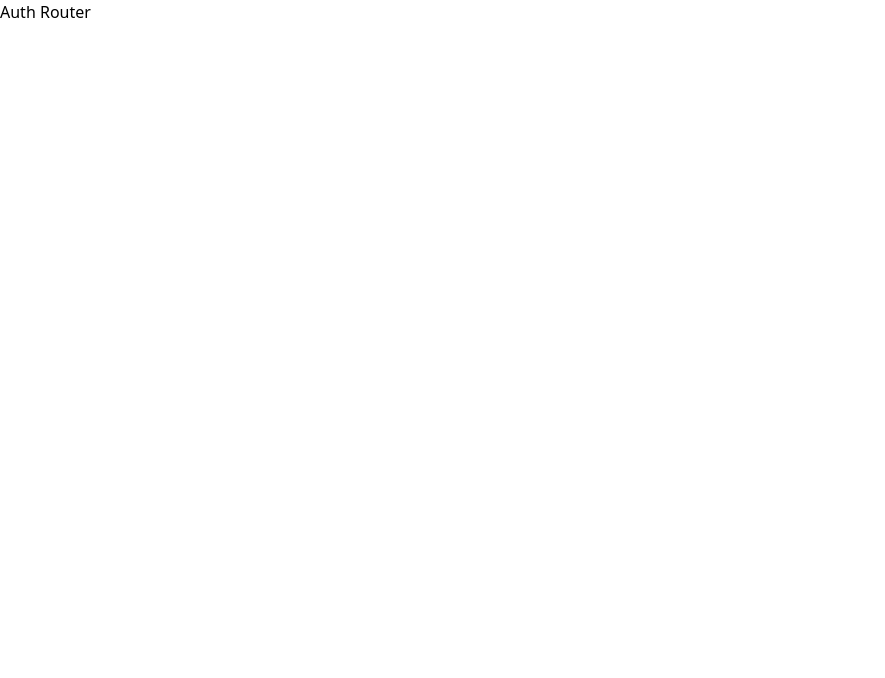
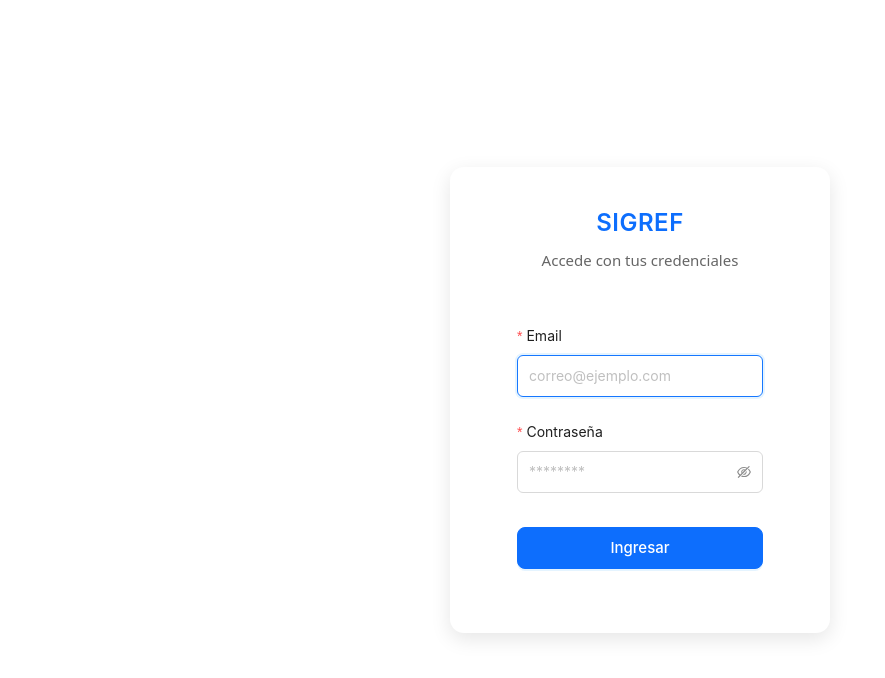
Before and after one commit to SIGREF-UNAH/SIGREF, a React (Vite) app in the folder FE/: page / in a window 1280 px wide. Shown: the top 678 px of the page, without its empty margins (0-885 px from the left). Built offline with nearby package versions, Linux system fonts and the light colour scheme.

Commit message:
Trabajo en progreso

```diff
--- a/FE/package.json
+++ b/FE/package.json
@@ -11,6 +11,7 @@
   },
   "dependencies": {
     "@ant-design/pro-components": "^2.8.10",
+    "@ant-design/v5-patch-for-react-19": "^1.0.3",
     "@tailwindcss/vite": "^4.1.13",
     "@tanstack/react-query": "^5.87.4",
     "antd": "^5.27.4",
--- a/FE/src/features/auth/routers/AuthRouter.jsx
+++ /dev/null
@@ -1,7 +0,0 @@
-export const AuthRouter = () => {
-  return (
-    <div>
-      Auth Router
-    </div>
-  );
-};
--- /dev/null
+++ b/FE/src/features/auth/routers/AuthRouter.tsx
@@ -0,0 +1,155 @@
+import { LoginForm, ProFormText } from '@ant-design/pro-components';
+import { Button, message, Typography  } from 'antd';
+import React from 'react';
+import '@ant-design/v5-patch-for-react-19';
+
+const { Title } = Typography;
+
+const AuthRouter: React.FC = () => {
+  const handleSubmit = async (values: { email: string; password: string }) => {
+    try {
+      const response = await fetch(
+        '/realms/master/account/', {
+          method: 'POST',
+          headers: {
+            'Content-Type': 'application/x-www-form-urlencoded',
+          },
+          body: new URLSearchParams({
+            client_id: 'account',
+            client_secret: 'account',
+            grant_type: 'password',
+            username: values.email,
+            password: values.password,
+          }),
+        }
+      );
+
+      if (!response.ok) {
+        throw new Error('Login failed');
+      }
+
+      const data = await response.json();
+      console.log('Token recibido:', data);
+
+      // Guardar token en localStorage (o en contexto)
+      localStorage.setItem('access_token', data.access_token);
+
+      message.success('Login exitoso');
+    } catch (error) {
+      console.error(error);
+      message.error('Credenciales incorrectas');
+    }
+  };
+return (
+  <div
+    style={{
+      minHeight: "100vh",
+      display: "flex",
+      justifyContent: "center",
+      alignItems: "center",
+      backgroundColor: "#ffffff",
+      margin: 0,
+      padding: 0,
+    }}
+  >
+    <div
+      style={{
+        backgroundColor: "#fff",
+        padding: "40px 35px",
+        borderRadius: "14px",
+        boxShadow: "0 6px 20px rgba(0, 0, 0, 0.1)",
+        width: 380,
+        maxWidth: "90%",
+      }}
+    >
+      <Title
+        level={3}
+        style={{
+          textAlign: "center",
+          marginBottom: 10,
+          color: "#0d6efd",
+          fontWeight: 600,
+          letterSpacing: "0.5px",
+        }}
+      >
+        SIGREF
+      </Title>
+
+      <p
+        style={{
+          textAlign: "center",
+          marginBottom: 30,
+          color: "#666",
+          fontSize: "15px",
+        }}
+      >
+        Accede con tus credenciales
+      </p>
+
+     <LoginForm
+  onFinish={handleSubmit}
+  contentStyle={{
+    boxShadow: "none",
+    padding: 0,
+    margin: 0,
+    minHeight: "unset",
+    overflow: "visible",
+    width: "100%",
+    minWidth: "unset",
+  }}
+  style={{
+    margin: 0,
+    padding: 0,
+    width: "100%",
+  }}
+  submitter={{
+    searchConfig: {
+      submitText: "Ingresar",
+    },
+    render: () => (
+      <Button
+        type="primary"
+        htmlType="submit"
+        block
+        style={{
+          backgroundColor: "#0d6efd",
+          borderColor: "#0d6efd",
+          borderRadius: 8,
+          height: 42,
+          fontWeight: 500,
+          fontSize: "15px",
+          color: "#fff",
+          marginTop: 10,
+        }}
+      >
+        Ingresar
+      </Button>
+    ),
+  }}
+>
+  <ProFormText
+    name="email"
+    label="Email"
+    placeholder="correo@ejemplo.com"
+    rules={[{ required: true, message: "Por favor ingrese su correo" }]}
+    fieldProps={{
+      style: { height: 42 },
+    }}
+  />
+
+  <ProFormText.Password
+    name="password"
+    label="Contraseña"
+    placeholder="********"
+    rules={[{ required: true, message: "Por favor ingrese su contraseña" }]}
+    fieldProps={{
+      style: { height: 42 },
+    }}
+  />
+</LoginForm>
+    </div>
+  </div>
+);
+};
+
+export default AuthRouter;
--- a/FE/src/features/auth/routers/index.ts
+++ b/FE/src/features/auth/routers/index.ts
@@ -1 +1 @@
-export * from './AuthRouter'
+export * from './AuthRouter';
--- a/FE/src/routers/AppRouter.jsx
+++ b/FE/src/routers/AppRouter.tsx
@@ -1,5 +1,5 @@
 import { Route, Routes } from "react-router";
-import { AuthRouter } from "../features/auth/routers";
+import AuthRouter from "../features/auth/routers/AuthRouter";
 
 export const AppRouter = () => {
   return (
--- a/FE/vite.config.ts
+++ b/FE/vite.config.ts
@@ -4,6 +4,11 @@ import react from '@vitejs/plugin-react'
 
 // https://vite.dev/config/
 export default defineConfig({
+   server: {
+    proxy: {
+      '/realms': 'http://localhost:8081'
+    }
+  },
   plugins: [
     tailwindcss(),
     react()
```
Also changed, not shown: 1 other file (tests, documents, lock files or other folders).
